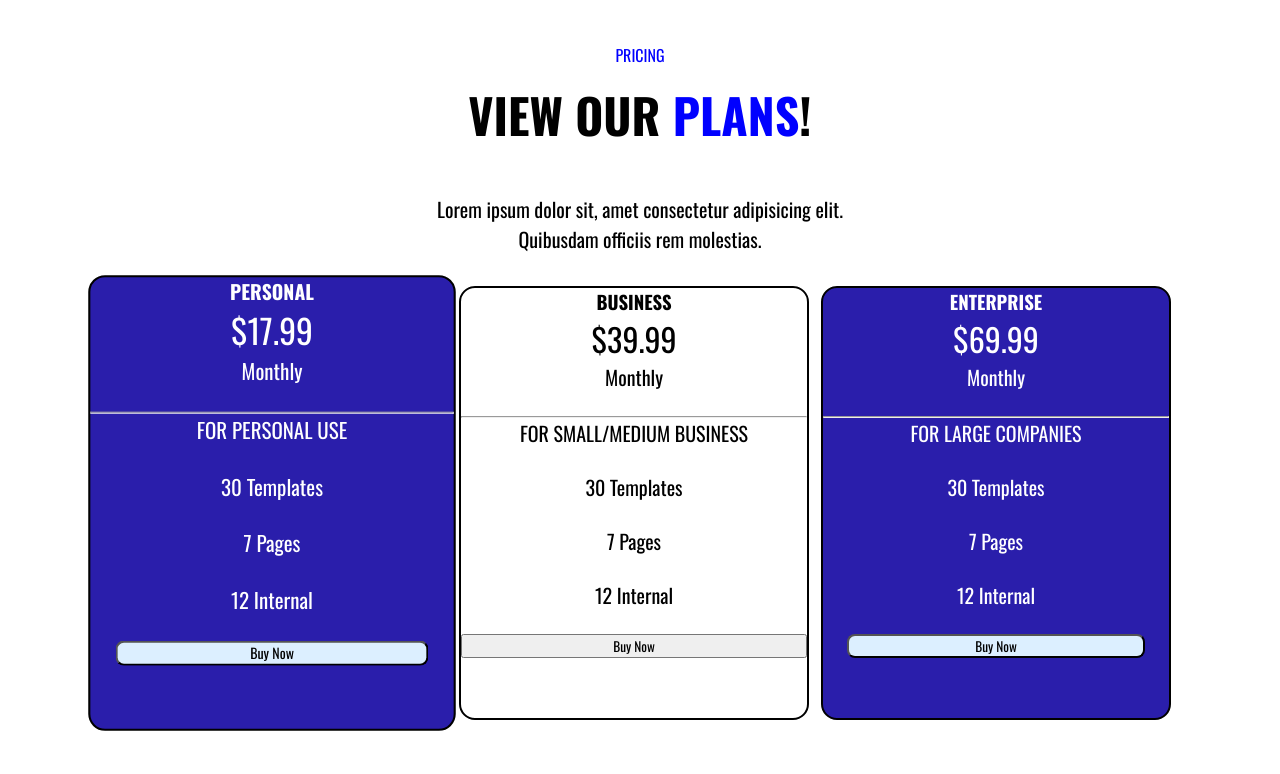
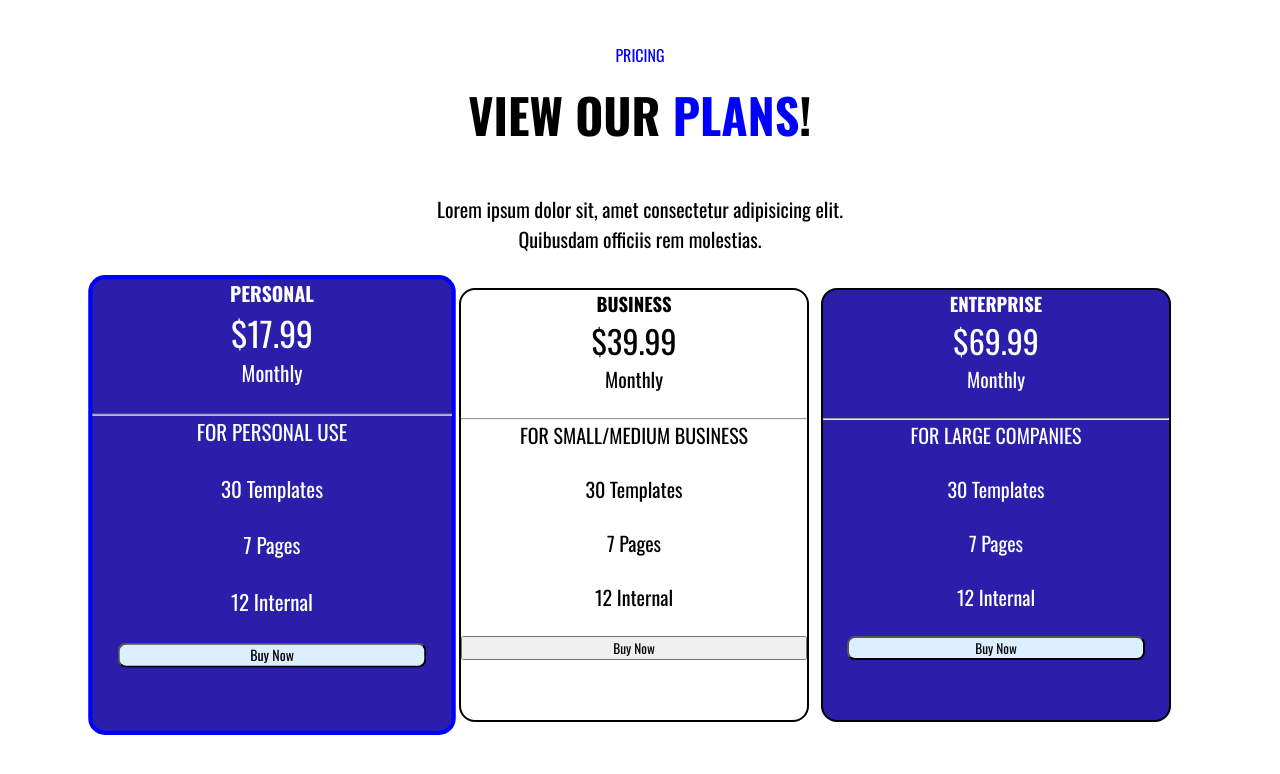
Before and after one commit to Ibbya42/ProjectP1, a plain HTML site: page index.html in a window 1280 px wide. In both pictures the pointer is over the element 272 px from the left and 3264 px from the top of the page. Shown: the part 2762-3536 px from the top of the page. Drawn offline with nearby package versions, Linux system fonts and the light colour scheme.

Commit message:
19/06 Prices second push

```diff
--- a/styles.css
+++ b/styles.css
@@ -353,7 +353,7 @@ HTML{
 
 }
 
-/* CSS FOR GET STARTED PAGE */
+/* CSS FOR PRICES PAGE */
 
 #prices{
     display: flex;
@@ -423,6 +423,7 @@ HTML{
     background-color: blue;
     color: white;
     transition: all 500ms ease;
+
 }
 
 .plan__personal:hover,
@@ -430,6 +431,7 @@ HTML{
 .plan__business:hover{
     transform: scale(1.05);
     transition: all 500ms ease;
+    border: 4px solid blue;
 }
 
 .price{
```
